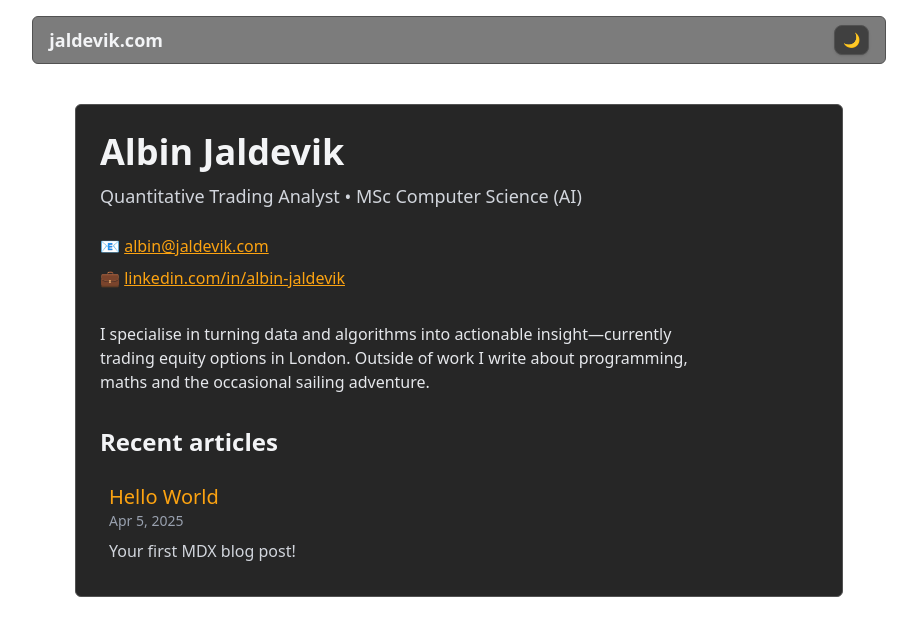
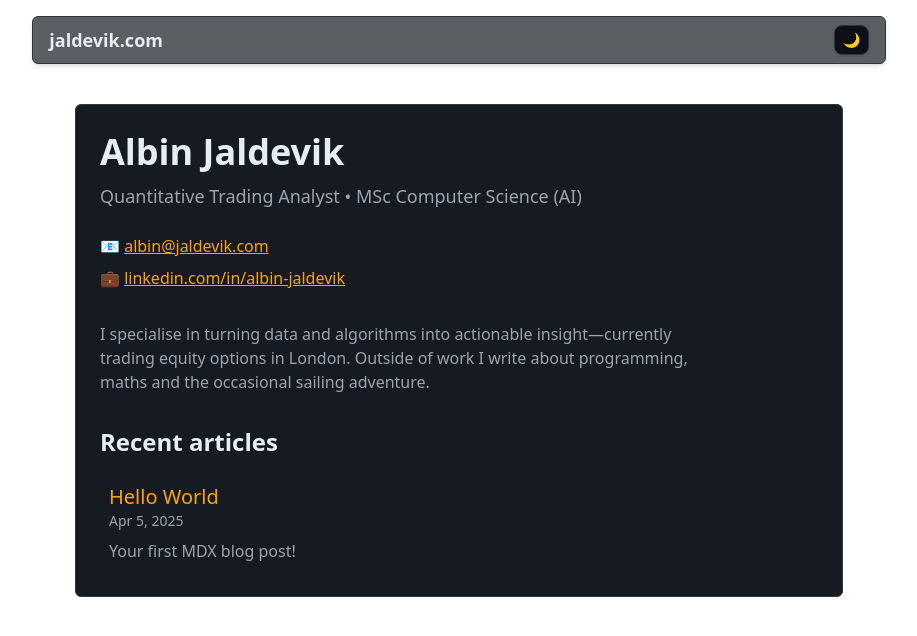
Before and after one commit to albinjal/jaldevik.com, a React (Vite) app: page / in a window 1280 px wide. Shown: the top 636 px of the page, without its empty margins (181-1098 px from the left). Built offline with nearby package versions, Linux system fonts and the light colour scheme.

Commit message:
style: introduce semantic theme tokens & refresh home/nav styling

```diff
--- a/src/App.css
+++ b/src/App.css
@@ -93,37 +93,37 @@ body {
 }
 
 .dark {
-  --background: #14213d;
-  --foreground: #ffffff;
-  --card: oklch(0.21 0.034 264.665);
-  --card-foreground: oklch(0.985 0.002 247.839);
-  --popover: oklch(0.21 0.034 264.665);
-  --popover-foreground: oklch(0.985 0.002 247.839);
+  --background: #0d1117;
+  --foreground: #e6edf3;
+  --card: #161b22;
+  --card-foreground: #e6edf3;
+  --popover: #161b22;
+  --popover-foreground: #e6edf3;
   --primary: #fca311;
-  --primary-foreground: oklch(0.21 0.034 264.665);
-  --secondary: #e5e5e5;
-  --secondary-foreground: oklch(0.985 0.002 247.839);
-  --muted: oklch(0.278 0.033 256.848);
-  --muted-foreground: oklch(0.707 0.022 261.325);
-  --accent: oklch(0.278 0.033 256.848);
-  --accent-foreground: oklch(0.985 0.002 247.839);
-  --destructive: oklch(0.704 0.191 22.216);
-  --border: oklch(1 0 0 / 10%);
-  --input: oklch(1 0 0 / 15%);
-  --ring: oklch(0.551 0.027 264.364);
-  --chart-1: oklch(0.488 0.243 264.376);
-  --chart-2: oklch(0.696 0.17 162.48);
-  --chart-3: oklch(0.769 0.188 70.08);
-  --chart-4: oklch(0.627 0.265 303.9);
-  --chart-5: oklch(0.645 0.246 16.439);
-  --sidebar: oklch(0.21 0.034 264.665);
-  --sidebar-foreground: oklch(0.985 0.002 247.839);
-  --sidebar-primary: oklch(0.488 0.243 264.376);
-  --sidebar-primary-foreground: oklch(0.985 0.002 247.839);
-  --sidebar-accent: oklch(0.278 0.033 256.848);
-  --sidebar-accent-foreground: oklch(0.985 0.002 247.839);
-  --sidebar-border: oklch(1 0 0 / 10%);
-  --sidebar-ring: oklch(0.551 0.027 264.364);
+  --primary-foreground: #0d1117;
+  --secondary: #1f2937;
+  --secondary-foreground: #e6edf3;
+  --muted: #374151;
+  --muted-foreground: #9ca3af;
+  --accent: #2563eb;
+  --accent-foreground: #e6edf3;
+  --destructive: #dc2626;
+  --border: #30363d;
+  --input: #30363d;
+  --ring: #2563eb;
+  --chart-1: #d97706;
+  --chart-2: #2563eb;
+  --chart-3: #10b981;
+  --chart-4: #8b5cf6;
+  --chart-5: #ec4899;
+  --sidebar: #161b22;
+  --sidebar-foreground: #e6edf3;
+  --sidebar-primary: #2563eb;
+  --sidebar-primary-foreground: #e6edf3;
+  --sidebar-accent: #374151;
+  --sidebar-accent-foreground: #e6edf3;
+  --sidebar-border: #30363d;
+  --sidebar-ring: #2563eb;
 }
 
 @layer base {
--- a/src/components/Navbar.tsx
+++ b/src/components/Navbar.tsx
@@ -4,19 +4,16 @@ export default function Navbar() {
   const { theme, setTheme } = useTheme();
 
   return (
-    <nav className="mx-auto mt-4 flex w-8/12 items-center justify-between rounded-sm border border-gray-200 bg-white/60 px-4 py-2 shadow-md backdrop-blur dark:border-neutral-600 dark:bg-neutral-800/60 dark:shadow-none">
+    <nav className="border-border bg-card/70 mx-auto mt-4 flex w-8/12 items-center justify-between rounded-sm border px-4 py-2 shadow-md backdrop-blur">
       {/* Site title / logo */}
-      <a
-        href="/"
-        className="text-lg font-semibold text-gray-900 dark:text-gray-100"
-      >
+      <a href="/" className="text-foreground text-lg font-semibold">
         jaldevik.com
       </a>
 
       {/* Dark / light mode toggle */}
       <button
         onClick={() => setTheme(theme === 'dark' ? 'light' : 'dark')}
-        className="rounded-md border border-gray-300 bg-white px-2 py-1 text-sm shadow hover:bg-gray-50 dark:border-neutral-600 dark:bg-neutral-700 dark:text-gray-100 dark:hover:bg-neutral-600"
+        className="border-border bg-background hover:bg-secondary hover:text-secondary-foreground rounded-md border px-2 py-1 text-sm shadow"
         aria-label="Toggle dark mode"
       >
         {theme === 'dark' ? '🌙' : '☀️'}
--- a/src/pages/Home.tsx
+++ b/src/pages/Home.tsx
@@ -16,12 +16,12 @@ export default function HomePage() {
   const recent: PostMeta[] = posts.slice(0, 5);
 
   return (
-    <main className="mx-auto my-8 mt-10 max-w-3xl rounded-sm border border-gray-200 p-6 shadow-md dark:border-neutral-600 dark:bg-neutral-800 dark:shadow-none">
+    <main className="border-border bg-card mx-auto my-8 mt-10 max-w-3xl rounded-sm border p-6 shadow-md dark:shadow-none">
       {/* Header */}
-      <h1 className="mb-2 text-4xl leading-tight font-bold text-gray-900 dark:text-gray-100">
+      <h1 className="text-foreground mb-2 text-4xl leading-tight font-bold">
         Albin Jaldevik
       </h1>
-      <p className="mb-6 text-lg text-gray-600 dark:text-gray-300">
+      <p className="text-muted-foreground mb-6 text-lg">
         Quantitative Trading Analyst • MSc Computer Science (AI)
       </p>
 
@@ -42,7 +42,7 @@ export default function HomePage() {
       </ul>
 
       {/* Description */}
-      <p className="mb-8 max-w-prose text-gray-700 dark:text-gray-200">
+      <p className="text-muted-foreground mb-8 max-w-prose">
         I specialise in turning data and algorithms into actionable
         insight—currently trading equity options in London. Outside of work I
         write about programming, maths and the occasional sailing adventure.
@@ -50,11 +50,11 @@ export default function HomePage() {
 
       {/* Recent articles */}
       <section>
-        <h2 className="mb-4 text-2xl font-semibold text-gray-900 dark:text-gray-100">
+        <h2 className="text-foreground mb-4 text-2xl font-semibold">
           Recent articles
         </h2>
         {recent.length === 0 && (
-          <p className="text-gray-600 dark:text-gray-400">No posts yet.</p>
+          <p className="text-muted-foreground">No posts yet.</p>
         )}
         <ul className="space-y-4">
           {recent.map((post) => (
@@ -66,7 +66,7 @@ export default function HomePage() {
                 <h3 className="text-orange-web text-xl font-medium group-hover:underline">
                   {post.title}
                 </h3>
-                <p className="text-sm text-gray-500 dark:text-gray-400">
+                <p className="text-muted-foreground text-sm">
                   {new Date(post.date).toLocaleDateString(undefined, {
                     year: 'numeric',
                     month: 'short',
@@ -74,9 +74,7 @@ export default function HomePage() {
                   })}
                 </p>
                 {post.summary && (
-                  <p className="mt-2 text-gray-700 dark:text-gray-300">
-                    {post.summary}
-                  </p>
+                  <p className="text-muted-foreground mt-2">{post.summary}</p>
                 )}
               </Link>
             </li>
--- a/tailwind.config.js
+++ b/tailwind.config.js
@@ -6,8 +6,21 @@ export default {
     extend: {
       colors: {
         'orange-web': '#fca311',
-        'oxford-blue': '#14213d',
+        'oxford-blue': '#0d1117',
         platinum: '#e5e5e5',
+        background: 'var(--background)',
+        foreground: 'var(--foreground)',
+        card: 'var(--card)',
+        'card-foreground': 'var(--card-foreground)',
+        primary: 'var(--primary)',
+        'primary-foreground': 'var(--primary-foreground)',
+        secondary: 'var(--secondary)',
+        'secondary-foreground': 'var(--secondary-foreground)',
+        muted: 'var(--muted)',
+        'muted-foreground': 'var(--muted-foreground)',
+        border: 'var(--border)',
+        input: 'var(--input)',
+        ring: 'var(--ring)',
       },
     },
   },
```
Also changed, not shown: 1 other file (tests, documents, lock files or other folders).
